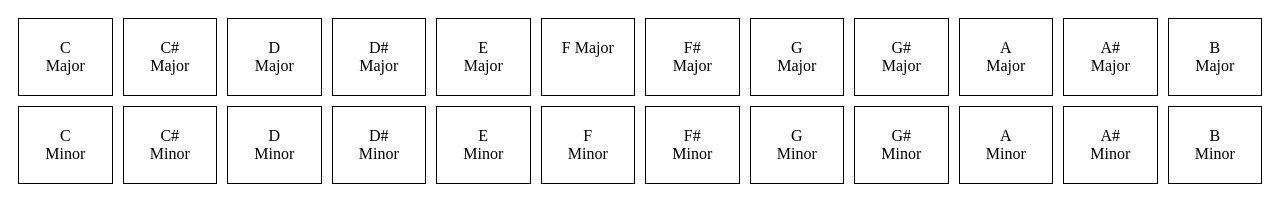
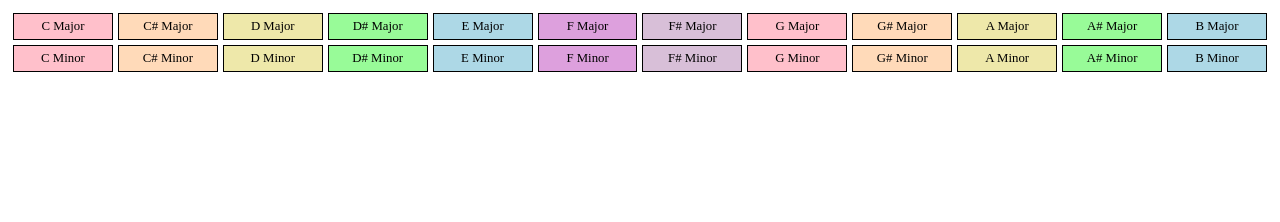
Before and after one commit to tadosuke/webapp, a plain HTML site: page chordplayer/index.html in a window 1280 px wide. Drawn offline with nearby package versions, Linux system fonts and the light colour scheme.

Commit message:
ボタンの色とサイズを変更

```diff
--- a/chordplayer/index.html
+++ b/chordplayer/index.html
@@ -6,14 +6,16 @@
         .grid-container {
             display: grid;
             grid-template-columns: repeat(12, 1fr);
-            gap: 10px;
-            padding: 10px;
+            gap: 5px;
+            padding: 5px;
         }
         .grid-item {
             border: 1px solid black;
-            padding: 20px;
+            padding: 5px;
             text-align: center;
             cursor: pointer;
+            color: black;
+            font-size: 0.8em;
         }
     </style>
     <script src="https://unpkg.com/tone@14"></script>
@@ -26,6 +28,7 @@
     <script>
         const keys = ['C', 'C#', 'D', 'D#', 'E', 'F', 'F#', 'G', 'G#', 'A', 'A#', 'B'];
         const variations = ['Major', 'Minor'];
+        const colors = ['pink', 'peachpuff', 'palegoldenrod', 'palegreen', 'lightblue', 'plum', 'thistle'];
 
         const chords = {
             Major: {
@@ -62,10 +65,11 @@
         const container = document.querySelector('.grid-container');
 
         variations.forEach(variation => {
-            keys.forEach(key => {
+            keys.forEach((key, index) => {
                 const button = document.createElement('div');
                 button.classList.add('grid-item');
                 button.textContent = `${key} ${variation}`;
+                button.style.backgroundColor = colors[index % colors.length];
 
                 button.addEventListener('click', () => {
                     const chord = chords[variation][key];
```
